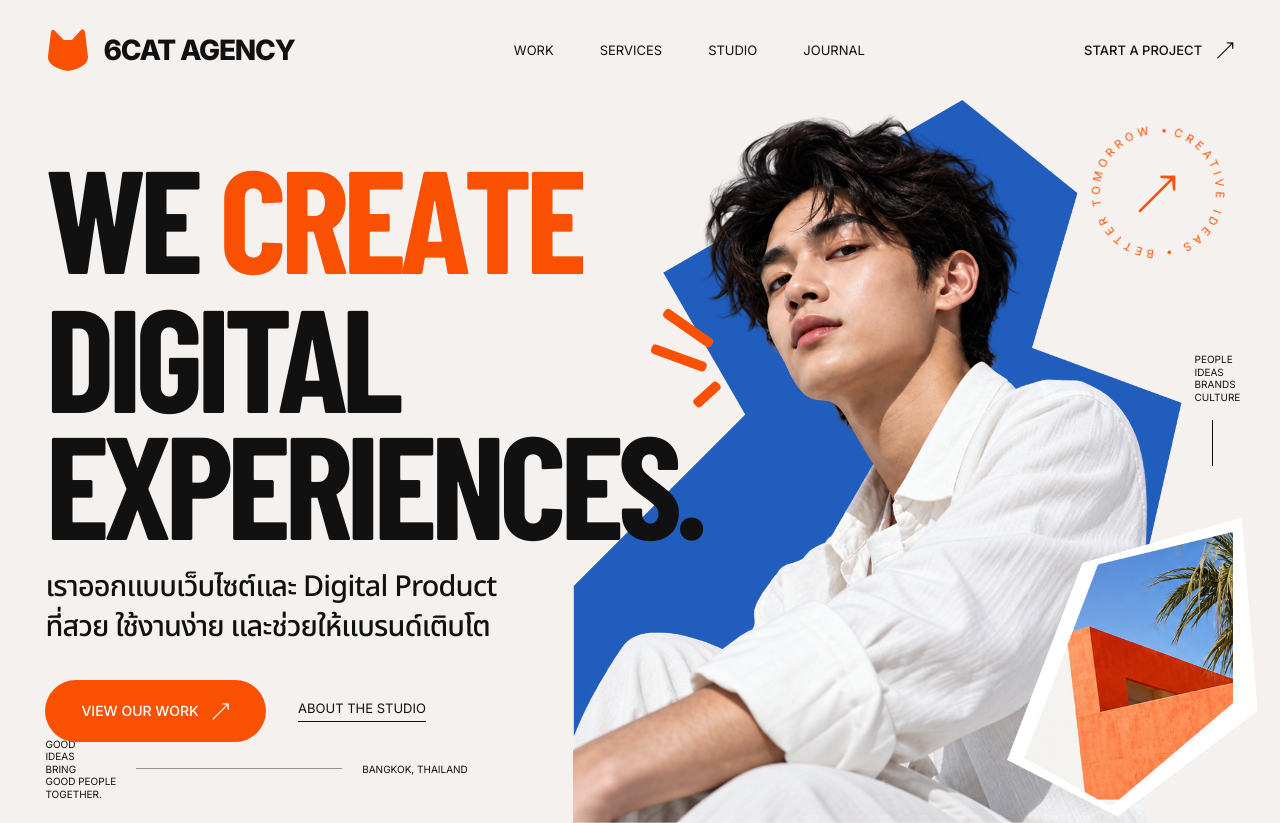
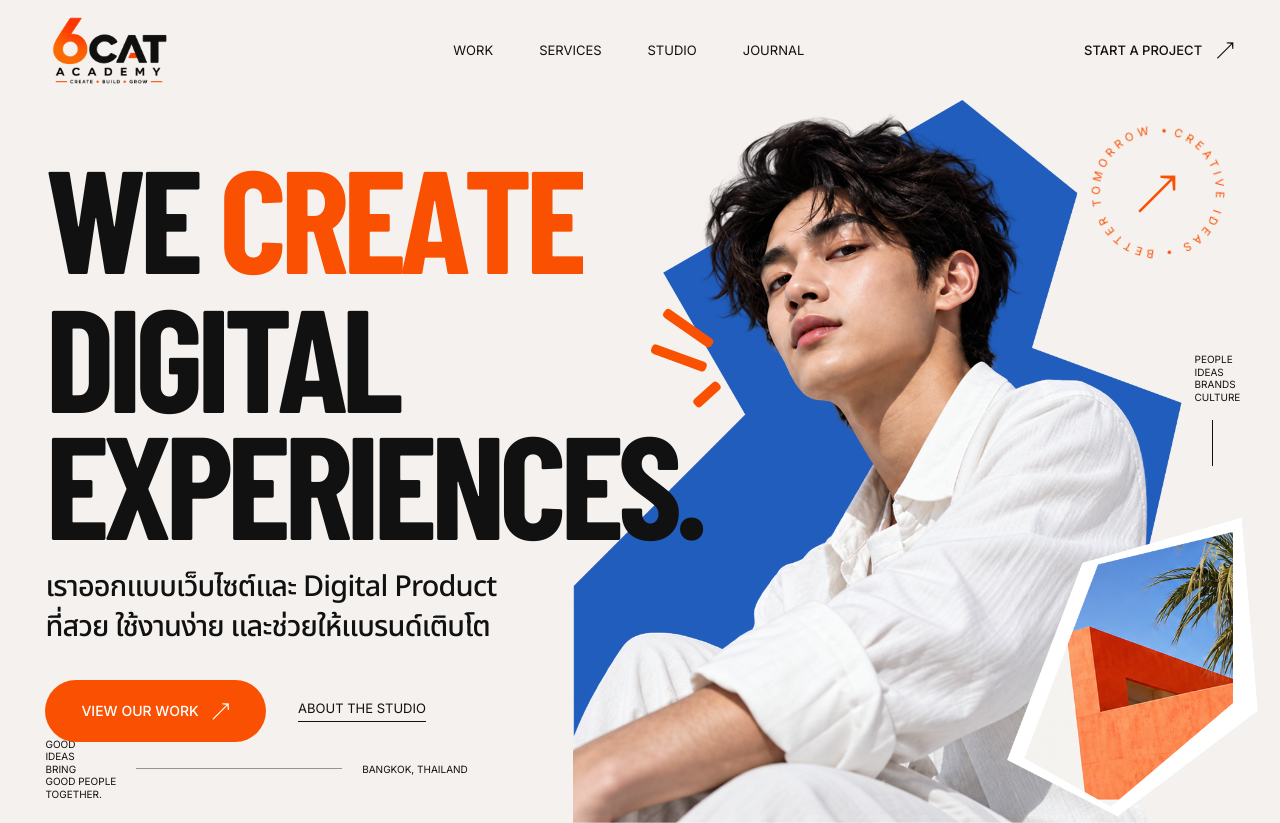
Before and after one commit to dirlenor/creative_landingpage_course, a website: page index.html in a window 1280 px wide. Shown: the top 823 px of the page. Drawn offline with nearby package versions, Linux system fonts and the light colour scheme; a web font is replaced by a local one.

Commit message:
Replace header with 6CAT Academy logo

```diff
--- a/index.html
+++ b/index.html
@@ -16,11 +16,11 @@
   <script src="motion.js" defer></script>
 </head>
 <body>
-  <div class="preloader" aria-hidden="true"><div class="preloader-brand">6CAT<span>AGENCY</span></div><div class="preloader-line"></div><p>GOOD IDEAS. GREAT EXPERIENCES.</p></div>
+  <div class="preloader" aria-hidden="true"><div class="preloader-brand"><img src="public/images/6cat-academy-logo.png" alt=""></div><div class="preloader-line"></div><p>GOOD IDEAS. GREAT EXPERIENCES.</p></div>
   <a class="skip-link" href="#main">ข้ามไปยังเนื้อหา</a>
   <div class="page-shell">
     <header class="header">
-      <a class="brand" href="#" aria-label="6CAT Agency home"><svg viewBox="0 0 44 46" aria-hidden="true"><path d="M3 29 6 5Q7 1 10 4l9 9h8l9-10q3-2 4 2l3 25q0 10-20 14Q2 40 3 29Z" fill="currentColor"/></svg><span>6CAT AGENCY</span></a>
+      <a class="brand" href="#" aria-label="6CAT Academy home"><img class="brand-logo" src="public/images/6cat-academy-logo.png" alt="6CAT Academy — Create. Build. Grow."></a>
       <button class="menu-toggle" aria-controls="navigation" aria-expanded="false">MENU <span>+</span></button>
       <nav id="navigation" aria-label="Main navigation"><a href="#work">WORK</a><a href="#services">SERVICES</a><a href="#studio">STUDIO</a><a href="#journal">JOURNAL</a></nav>
       <a class="project-link" href="#contact">START A PROJECT <span class="arrow">↗</span></a>
--- a/styles.css
+++ b/styles.css
@@ -51,3 +51,10 @@
 @media(prefers-reduced-motion:reduce),(hover:none){.cat-trail{display:none}}
 /* Hard-edged orange spotlight, clipped to the existing text overlay. */
 .heading-light,.featured .heading-light{color:var(--orange);-webkit-mask-image:none;mask-image:none;clip-path:circle(115px at var(--light-x,50%) var(--light-y,50%))}
+
+/* The supplied logo includes intentional transparent breathing room. */
+.brand{width:128px;height:76px;overflow:hidden;justify-content:center}
+.brand-logo{width:128px;max-width:none;height:auto}
+.preloader-brand{width:min(440px,78vw);font:inherit;letter-spacing:normal}
+.preloader-brand img{width:100%;height:auto}
+@media(max-width:760px){.brand{width:108px;height:68px}.brand-logo{width:108px}}
```
Also changed, not shown: public/images/6cat-academy-logo.png (added).
